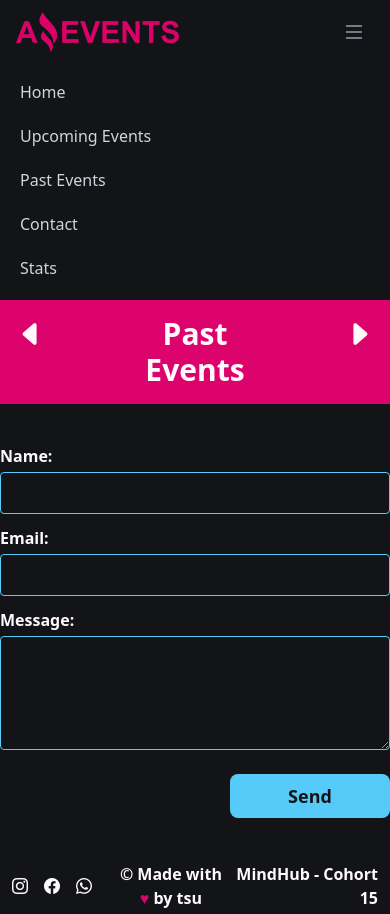
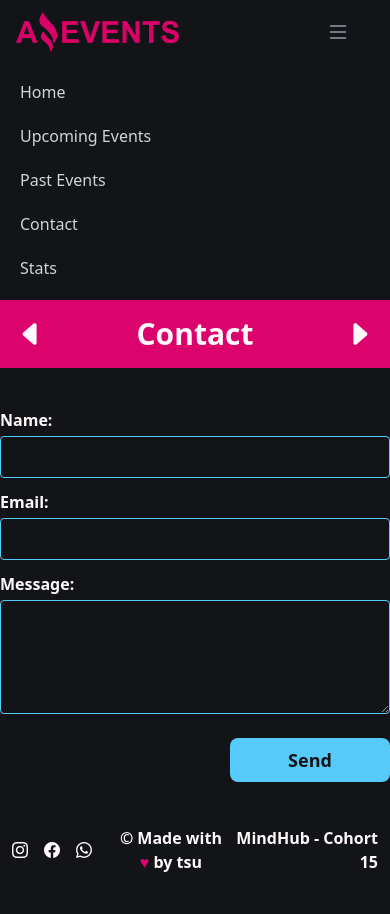
Before and after one commit to dot-tsu/amazing-events, a plain HTML site: page contact.html in a window 390 px wide. After the commit the page ends 878 px from the top, so only its background shows below. Drawn offline with nearby package versions, Linux system fonts and the light colour scheme.

Commit message:
fix navbar navigation

```diff
--- a/contact.html
+++ b/contact.html
@@ -73,7 +73,7 @@
                         <a href="./stats.html" class="transition duration-150 ease-in-out hover:text-light">Stats</a>
                     </div>
                 </div>
-                <div class="-mr-2 flex items-center md:hidden">
+                <div class="mr-2 flex items-center md:hidden">
                     <!-- Mobile menu button -->
                     <button type="button"
                         class="inline-flex items-center justify-center p-4  text-gray-400 hover:text-white">
@@ -94,9 +94,9 @@
         </div>
     </nav>
     <header class="bg-primary text-3xl p-4 grid grid-cols-3">
-        <a href="./upcomingEvents.html" class="text-left"><i class="bi bi-caret-left-fill hover:text-dark"></i></a>
-        <h1 class="font-semibold text-center">Past Events</h1>
-        <a href="./contact.html" class="text-right"><i class="bi bi-caret-right-fill hover:text-dark"></i></a>
+        <a href="./pastEvents.html" class="text-left"><i class="bi bi-caret-left-fill hover:text-dark"></i></a>
+        <h1 class="font-semibold text-center">Contact</h1>
+        <a href="./stats.html" class="text-right"><i class="bi bi-caret-right-fill hover:text-dark"></i></a>
     </header>
     <main class="flex items-center justify-center">
         <!-- Contact Us Form -->
```
